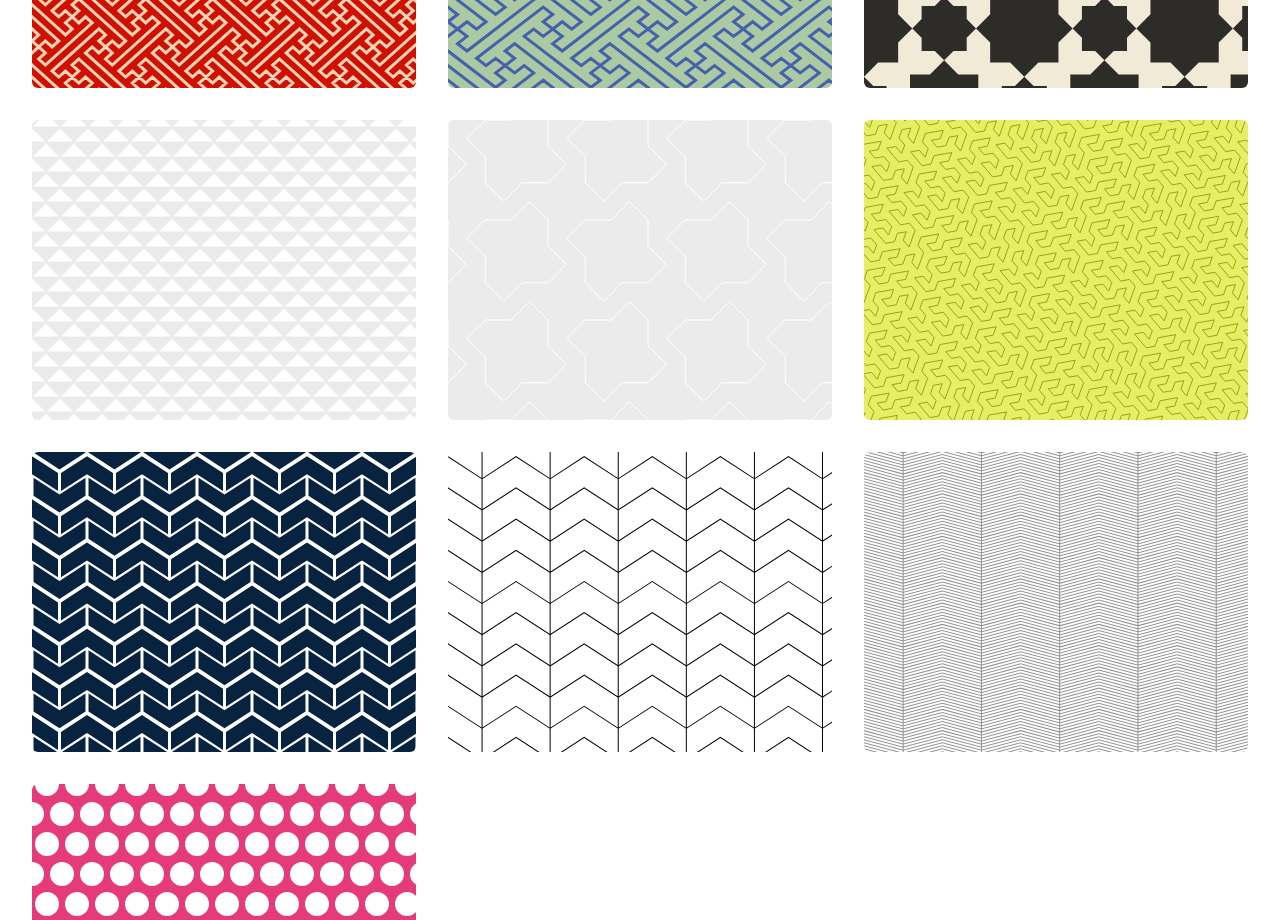
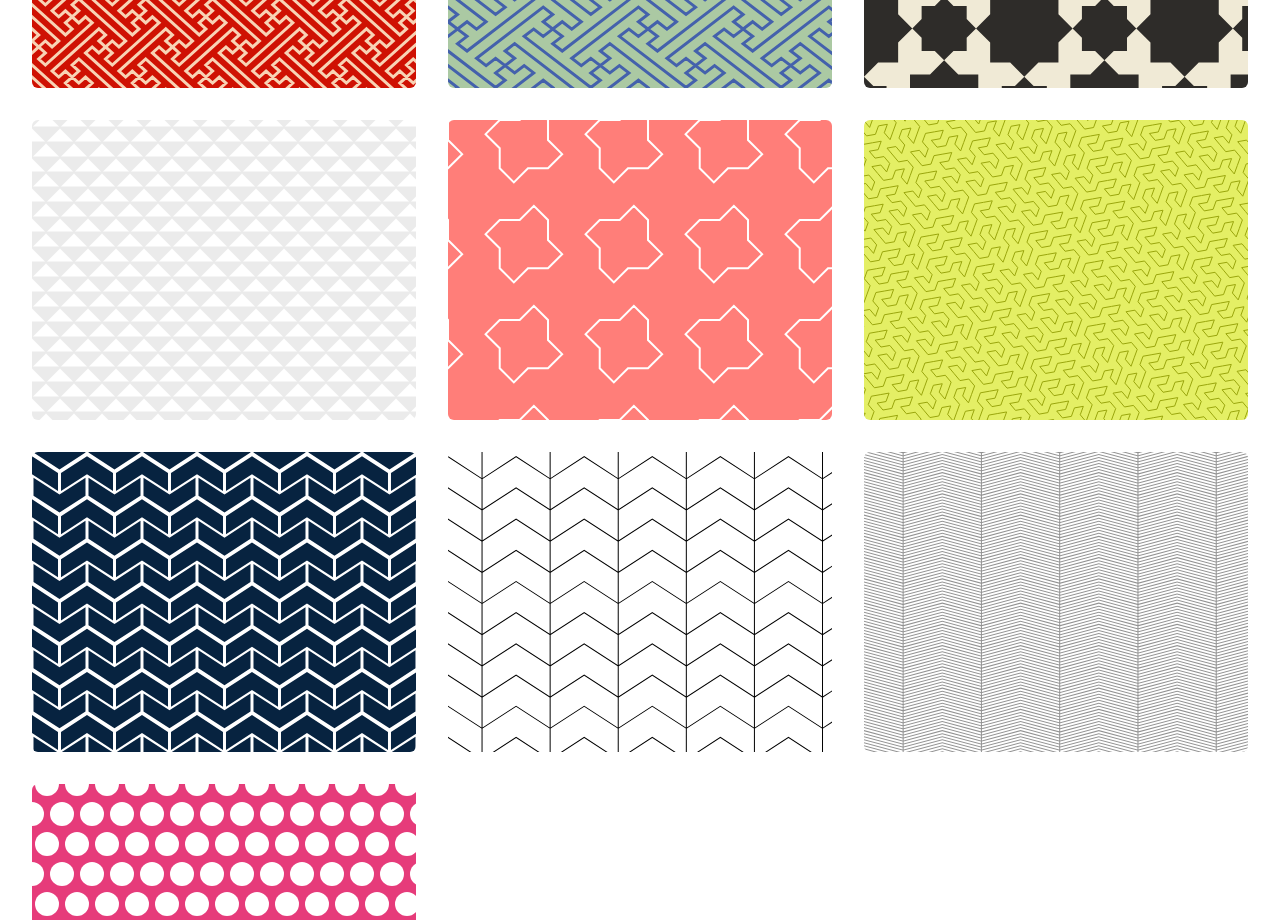
Before and after one commit to jbmorley/patternjs, a plain HTML site: page index.html in a window 1280 px wide. Shown: the part 1240-2160 px from the top of the page. Drawn offline with nearby package versions, Linux system fonts and the light colour scheme.

Commit message:
Make the line width configurable and update the background color for pattern003.

```diff
--- a/index.html
+++ b/index.html
@@ -381,10 +381,10 @@
     });
 
     initialize('pattern003', 'pattern003', null, null, {
-        "featureLength": 26,
-        "spacing": 2,
-        "backgroundColor": '#ebebeb',
-	    "foregroundColor": '#ffffff',
+        "featureLength": 20,
+        "lineWidth": 2,
+        "backgroundColor": "#ff7e79",
+        "foregroundColor": "#ffffff",
     });
 
     initialize('Gosper Curve', 'gosper', null, null, {
--- a/pattern.js
+++ b/pattern.js
@@ -725,7 +725,7 @@ var Pattern = {
         foregroundColor: {title: 'Foreground Color', type: 'color'},
     },
 
-    pattern003: function(canvas, {featureLength, spacing, backgroundColor, foregroundColor}={}) {
+    pattern003: function(canvas, {featureLength, lineWidth, spacing, backgroundColor, foregroundColor}={}) {
 
         var drawElement = function(path, x, y, sideLength) {
             path.moveTo(x, y);
@@ -747,6 +747,7 @@ var Pattern = {
         context.fillStyle = backgroundColor;
         context.fillRect(0, 0, canvas.width, canvas.height);
         context.strokeStyle = foregroundColor;
+        context.lineWidth = lineWidth;
 
         padding = spacing * window.devicePixelRatio;
         altitude = radius / 2;
```
